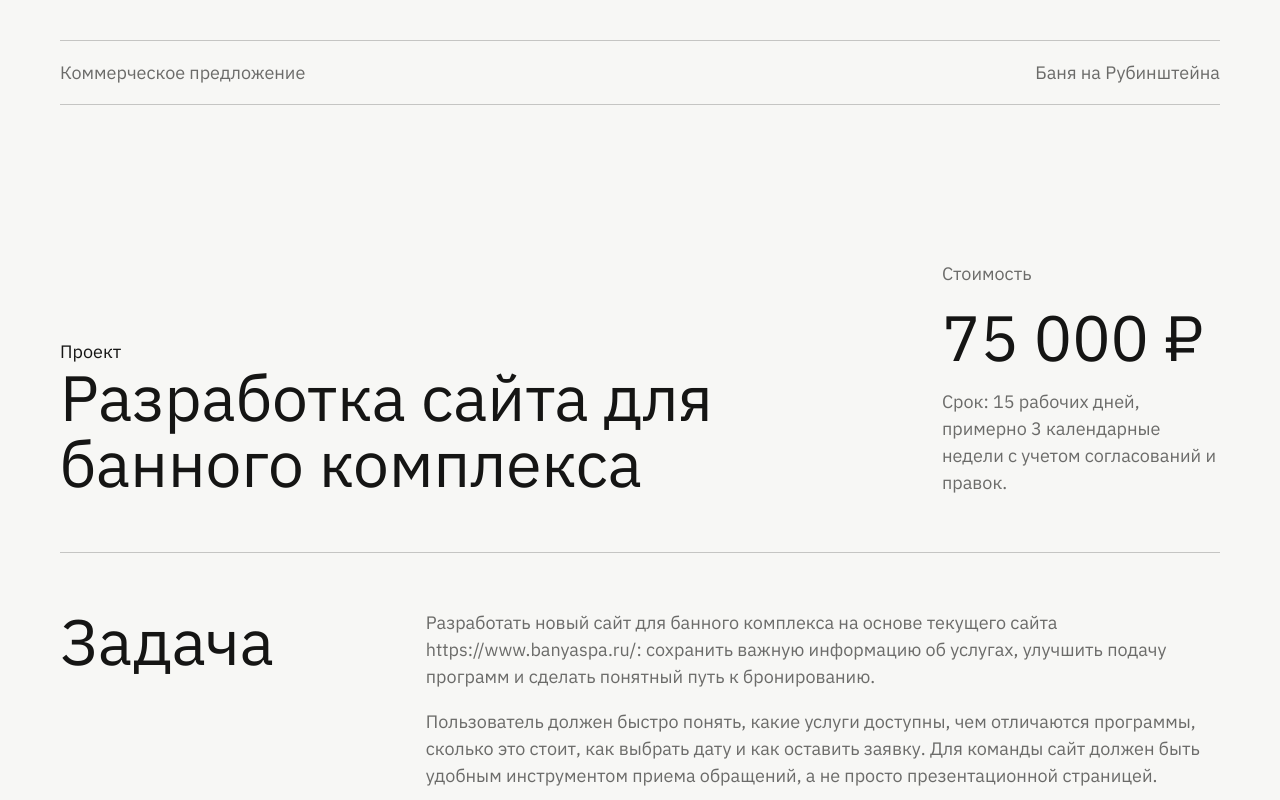
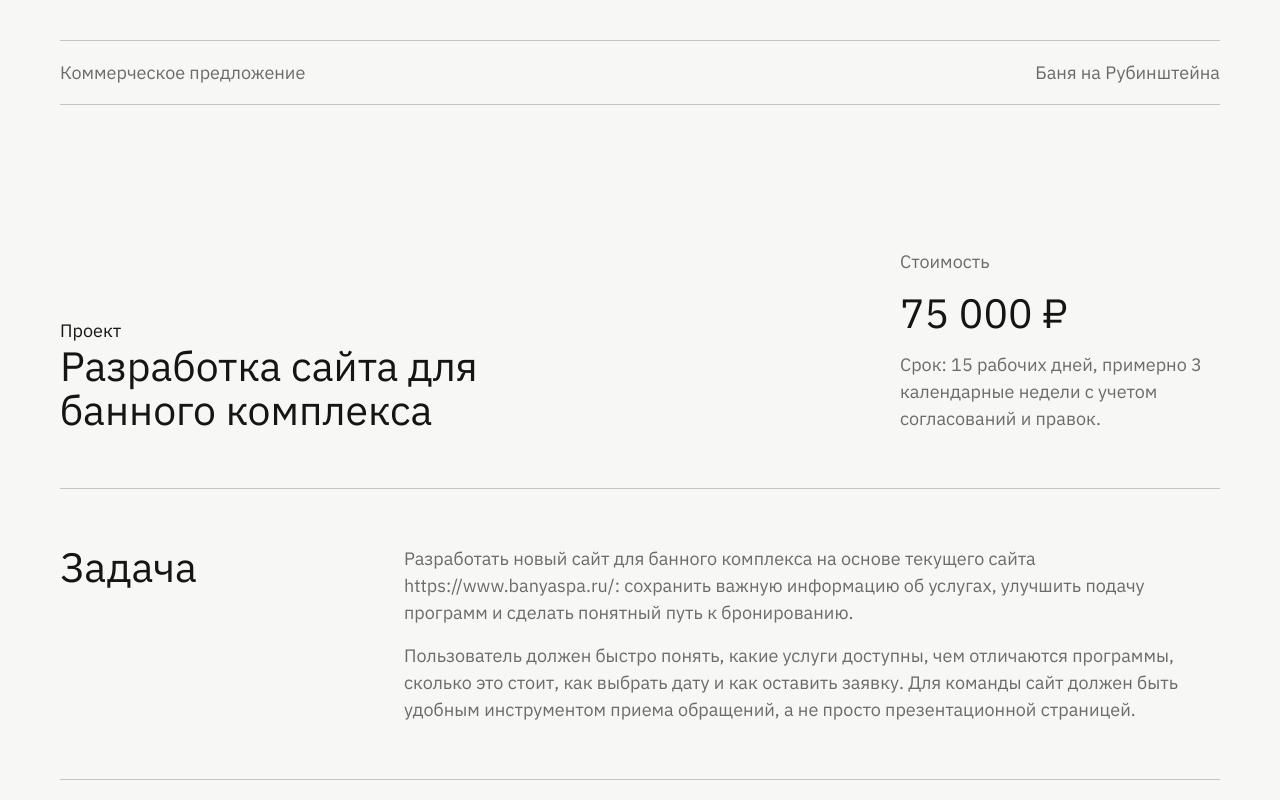
Before and after one commit to vanyaonthewall/ivan-site, a website: page index.html in a window 1280 px wide. Shown: the top 800 px of the page. Drawn offline with Linux system fonts and the light colour scheme.

Commit message:
Refine proposal typography

```diff
--- a/proposal.css
+++ b/proposal.css
@@ -25,10 +25,11 @@ a {
 
 .doc-large {
   margin: 0;
-  font-size: clamp(30px, 5vw, 68px);
+  font-size: clamp(24px, 3.2vw, 44px);
   font-weight: 400;
-  line-height: 1.02;
+  line-height: 1.08;
   letter-spacing: 0;
+  text-wrap: balance;
 }
 
 .doc-small {
@@ -47,8 +48,8 @@ a {
 
 .document-row {
   display: grid;
-  grid-template-columns: minmax(180px, 0.38fr) minmax(0, 1fr);
-  gap: clamp(28px, 5vw, 80px);
+  grid-template-columns: minmax(0, 280px) minmax(0, 1fr);
+  gap: clamp(24px, 5vw, 72px);
   padding: clamp(28px, 5vw, 56px) 0;
   border-top: 1px solid var(--line);
 }
@@ -61,8 +62,8 @@ a {
 }
 
 .document-intro {
-  grid-template-columns: minmax(0, 1fr) minmax(220px, 0.34fr);
-  min-height: 56vh;
+  grid-template-columns: minmax(0, 1fr) minmax(220px, 320px);
+  min-height: 48vh;
   align-items: end;
 }
 
@@ -70,7 +71,7 @@ a {
 .document-copy,
 .document-list {
   display: grid;
-  gap: 18px;
+  gap: 16px;
 }
 
 .document-side {
```
